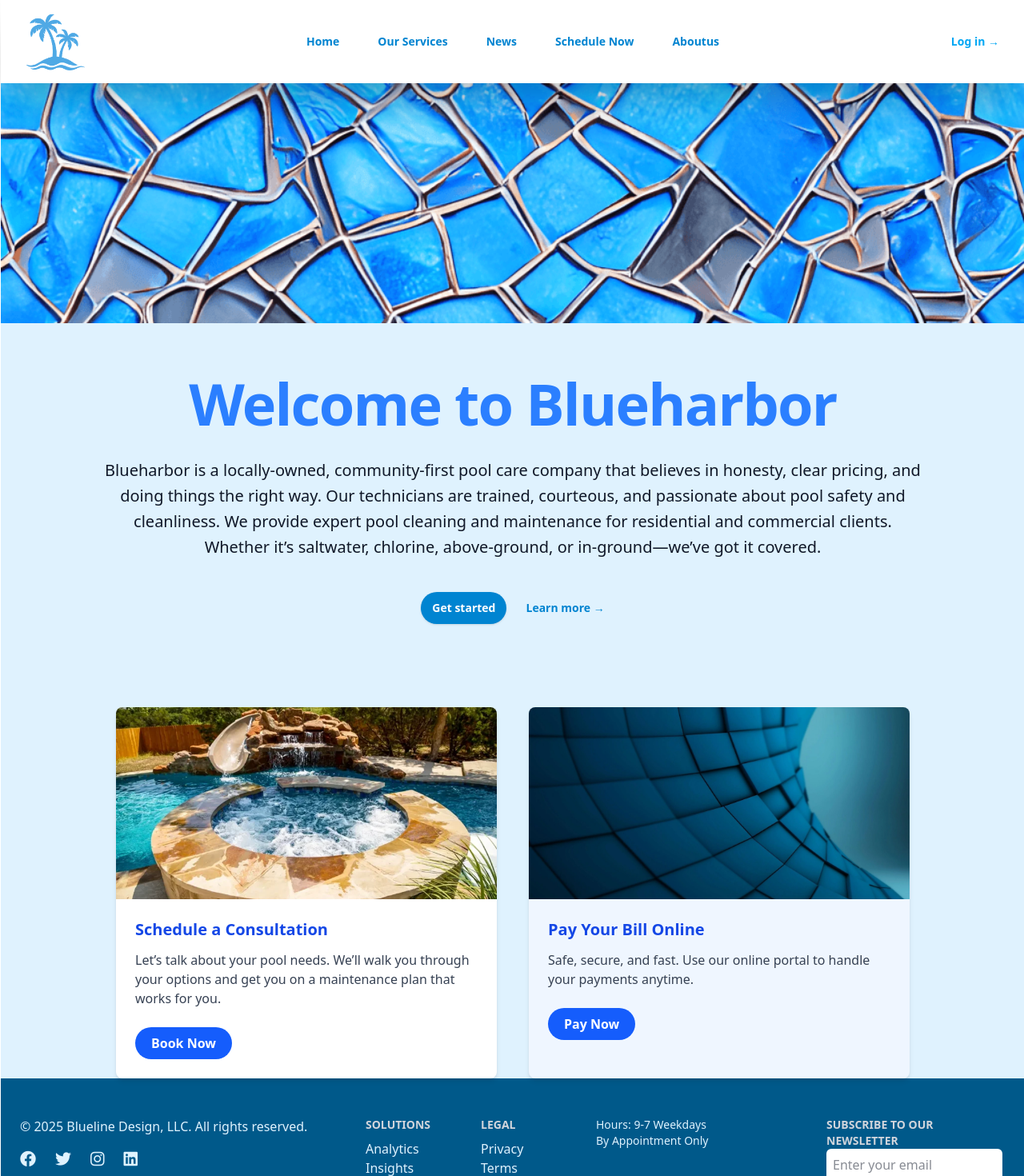
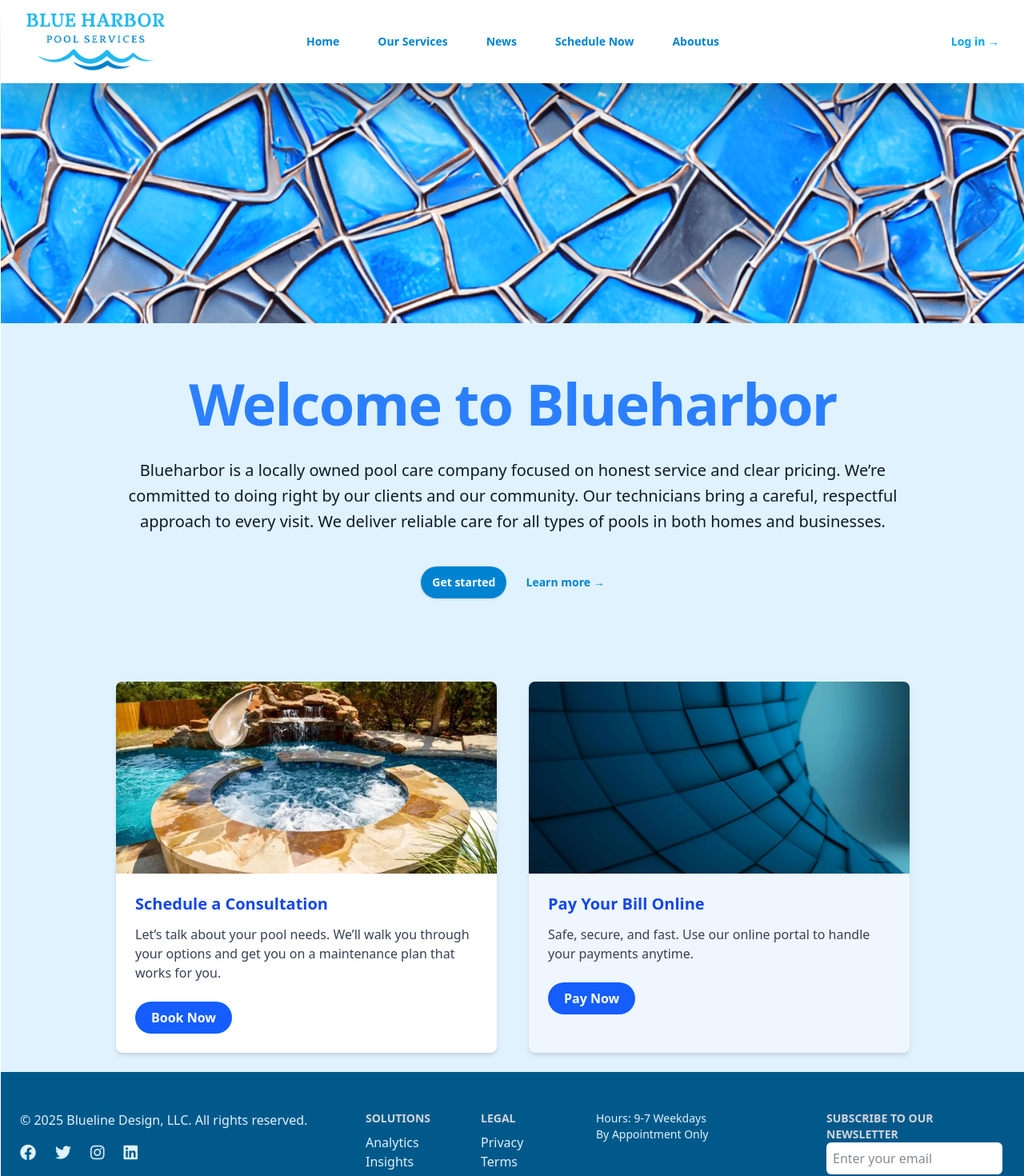
Before and after one commit to Harris-jlr/blueharbor, a Vue app: page / in a window 1280 px wide. Shown: the top 1470 px of the page at 80% size. Built offline with nearby package versions, Linux system fonts and the light colour scheme.

Commit message:
update front page and logo

```diff
--- a/src/components/LandingPage.vue
+++ b/src/components/LandingPage.vue
@@ -16,9 +16,11 @@
             <!-- <img src="/src/assets/oasis.webp" alt="Backyard pool with lounge chairs" class="mx-auto mb-6 rounded-lg shadow-md w-full max-w-4xl object-cover"/> -->
             <h1 class="text-balance text-5xl font-semibold tracking-tight text-blue-500 sm:text-7xl">Welcome to Blueharbor</h1>
             <p class="mt-8 text-pretty text-lg font-medium text-gray-900 sm:text-xl/8">
-              Blueharbor is a locally-owned, community-first pool care company that believes in honesty, clear pricing, and doing things the right way.
-              Our technicians are trained, courteous, and passionate about pool safety and cleanliness.
-              We provide expert pool cleaning and maintenance for residential and commercial clients. Whether it’s saltwater, chlorine, above-ground, or in-ground—we’ve got it covered.</p>
+             Blueharbor is a locally owned pool care company focused on honest service and clear pricing.
+             We’re committed to doing right by our clients and our community.
+             Our technicians bring a careful, respectful approach to every visit.
+             We deliver reliable care for all types of pools in both homes and businesses.
+            </p>
               <div class="mt-10 flex items-center justify-center gap-x-6">
               <a href="/schedule" class="rounded-full bg-sky-600 px-3.5 py-2.5 text-sm font-semibold text-white shadow-sm hover:bg-indigo-400 focus-visible:outline focus-visible:outline-2 focus-visible:outline-offset-2 focus-visible:outline-indigo-400">Get started</a>
               <a href="/company" class="text-sm/6 font-semibold text-sky-600">Learn more <span aria-hidden="true">→</span></a>
@@ -30,7 +32,7 @@
       </section>
 
       <!-- Services Cards -->
-      <section class="max-w-6xl mx-auto mt-6 px-20 grid grid-cols-1 md:grid-cols-2 gap-10">
+      <section class="max-w-6xl mx-auto my-6 px-20 grid grid-cols-1 md:grid-cols-2 gap-10">
       <div
         v-for="(card, index) in cards"
         :key="index"
--- a/src/global/MyHeader.vue
+++ b/src/global/MyHeader.vue
@@ -4,8 +4,8 @@
       <nav class="flex items-center justify-between p-4 lg:px-8" aria-label="Global">
         <div class="flex lg:flex-1 items-center">
           <a href="/" class="-m-1.5 p-1.5 flex items-center">
-            <span class="sr-only">03Zone<sup>™</sup></span>
-            <img class="h-18 w-auto" src="../assets/bh_sm_tp.png" alt="" />
+            <span class="sr-only">BlueHarbor<sup>™</sup></span>
+            <img class="h-18 w-auto" src="../assets/blueharbor_logo.png" alt="" />
           </a>
         </div>
         <div class="flex lg:hidden">
```
Also changed, not shown: src/assets/blueharbor_logo.png (added), src/assets/logo.png (added).
